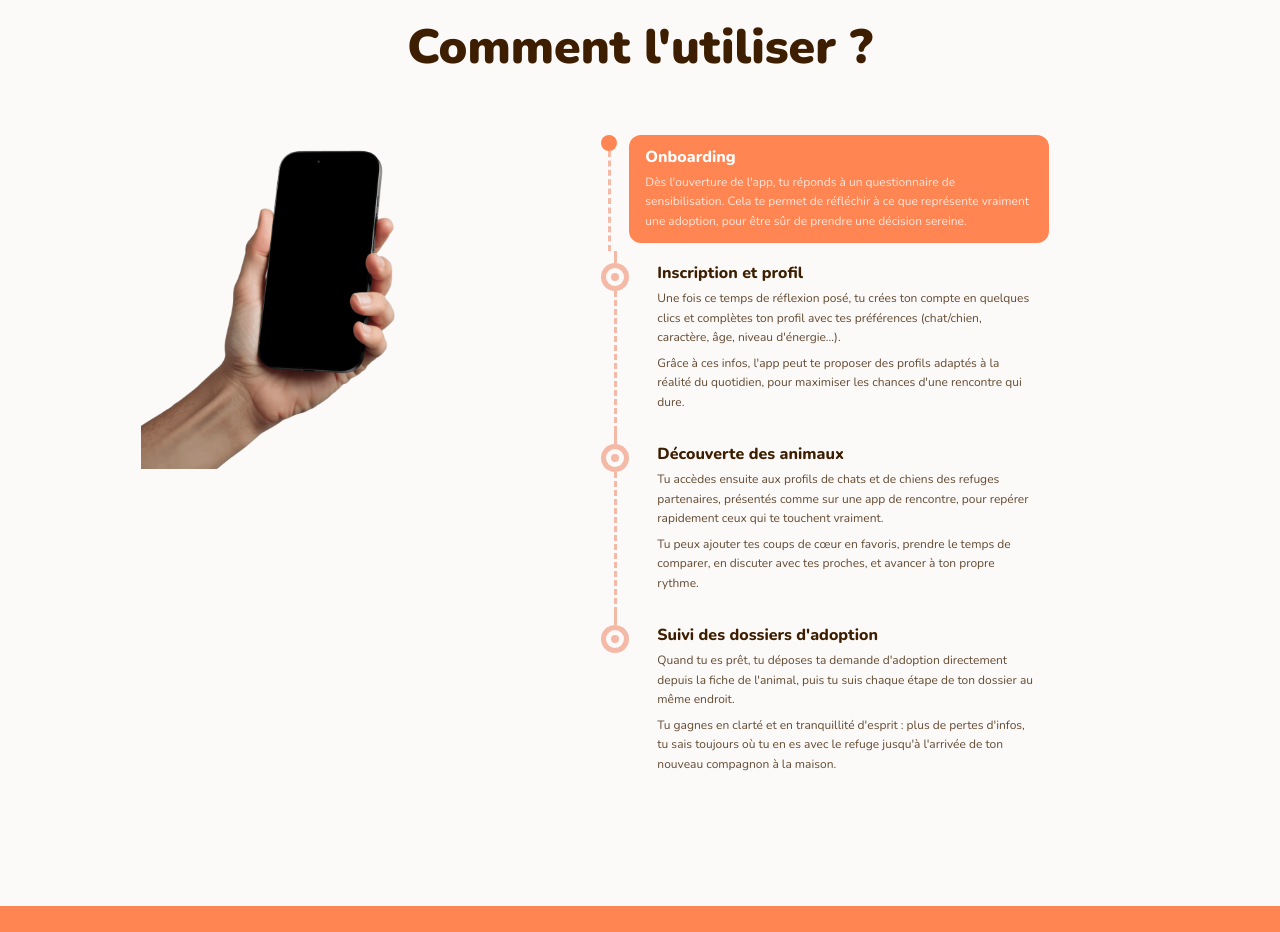
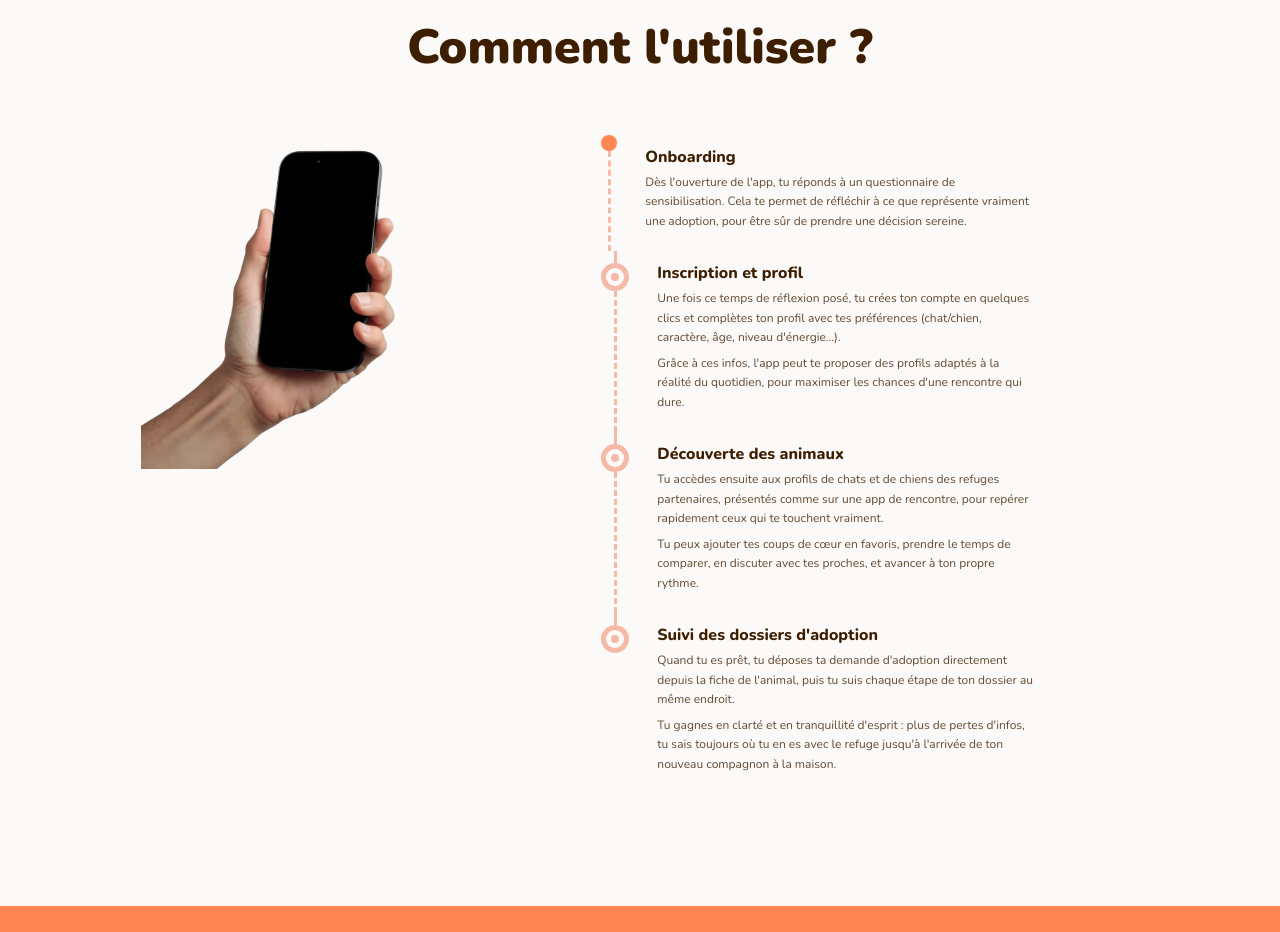
Before and after one commit to iliantoo/Kora_app_landingpage, a React (Vite) app: page / in a window 1280 px wide. Shown: the part 1660-2592 px from the top of the page. Built offline with nearby package versions, Linux system fonts and the light colour scheme.

Commit message:
hover utilisation

```diff
--- a/src/components/HowTo.jsx
+++ b/src/components/HowTo.jsx
@@ -81,11 +81,7 @@ function StepCard({ title, text, variant, isFirst, isLast }) {
 
       {/* Card */}
       <div
-        className={`mb-2 flex-1 rounded-xl px-4 py-3 ${
-          isOrange
-            ? "bg-orange text-white"
-            : "bg-transparent text-brown"
-        }`}
+        className="mb-2 flex-1 rounded-xl px-4 py-3 transition-all duration-300 ease-in-out cursor-pointer bg-transparent text-brown hover:bg-orange hover:text-white"
       >
         <h3 className="text-base font-extrabold leading-tight">{title}</h3>
         {text.split("\n\n").map((p, i) => (
```
